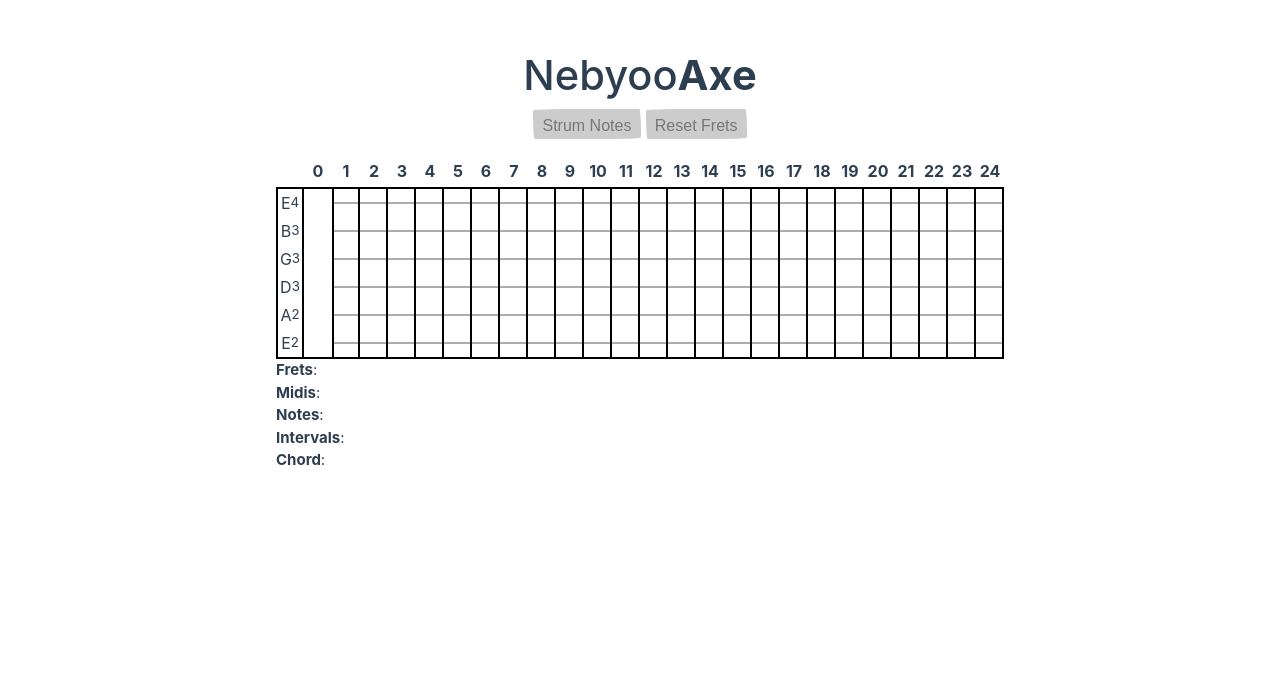
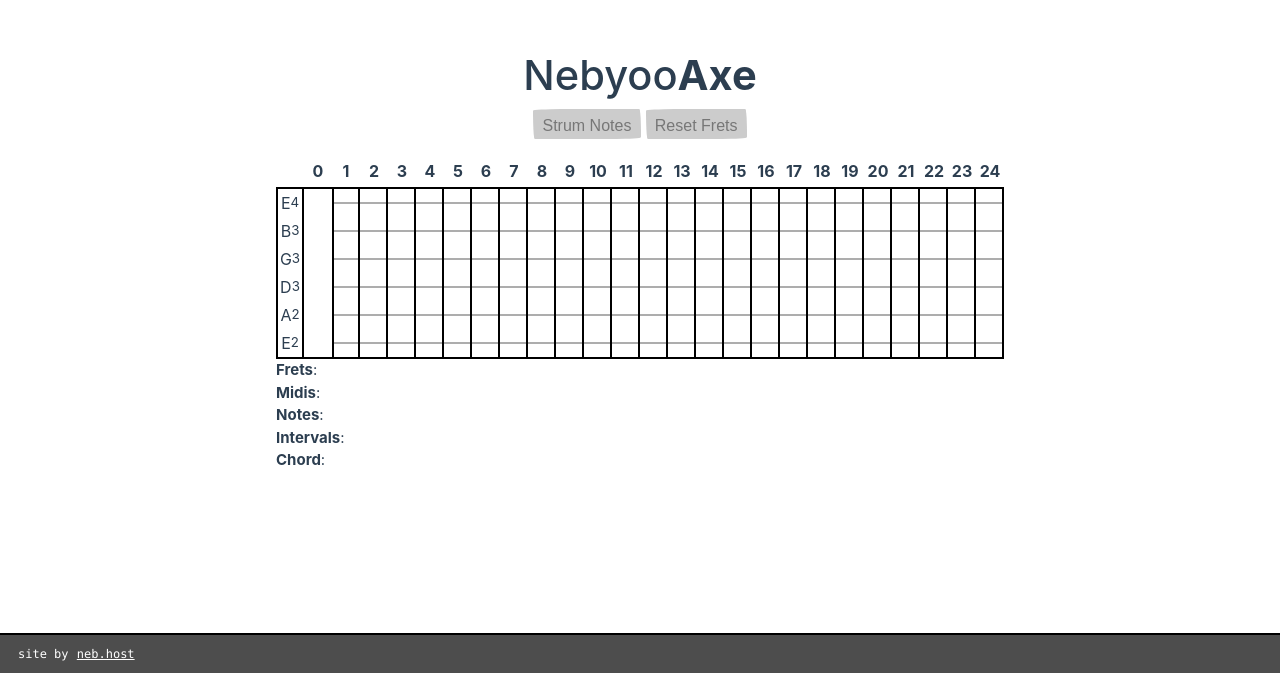
Before and after one commit to michaelchadwick/nebyooaxe, a Vue app: page / in a window 1280 px wide. Shown: the part 127-800 px from the top of the page. Built offline with nearby package versions, Linux system fonts and the light colour scheme.

Commit message:
added footer

```diff
--- a/src/App.vue
+++ b/src/App.vue
@@ -70,6 +70,8 @@ function currentChord(newChord: ChordName[]): void {
       </div>
     </div>
   </main>
+
+  <footer id="footer-neb-host">site by <a href="https://neb.host">neb.host</a></footer>
 </template>
 
 <style scoped>
@@ -92,4 +94,23 @@ main {
     place-items: center;
   }
 }
+
+footer {
+  background: var(--vt-c-black-softer);
+  border-top: 2px solid var(--vt-c-black-true);
+  bottom: 0;
+  color: var(--vt-c-white);
+  font-family: 'Consolas', sans-serif;
+  font-size: 12px;
+  font-weight: 500;
+  height: 40px;
+  left: 0;
+  letter-spacing: initial;
+  margin-top: 20px;
+  padding: 10px 18px;
+  position: absolute;
+  right: 0;
+  text-align: left;
+  z-index: 2;
+}
 </style>
--- a/src/assets/base.css
+++ b/src/assets/base.css
@@ -7,6 +7,7 @@
   --vt-c-black: #181818;
   --vt-c-black-soft: #222222;
   --vt-c-black-mute: #282828;
+  --vt-c-black-softer: #4d4d4d;
   --vt-c-black-true: #000000;
 
   --vt-c-gray: #cccccc;
--- a/src/assets/main.css
+++ b/src/assets/main.css
@@ -19,15 +19,14 @@
 
 a,
 .green {
-  text-decoration: none;
-  color: hsla(160, 100%, 37%, 1);
+  color: var(--vt-c-white);
   transition: 0.4s;
-  padding: 3px;
+  padding: 1px;
 }
 
 @media (hover: hover) {
   a:hover {
-    background-color: hsla(160, 100%, 37%, 0.2);
+    background-color: hsla(73, 100%, 37%, 0.417);
   }
 }
 
```
